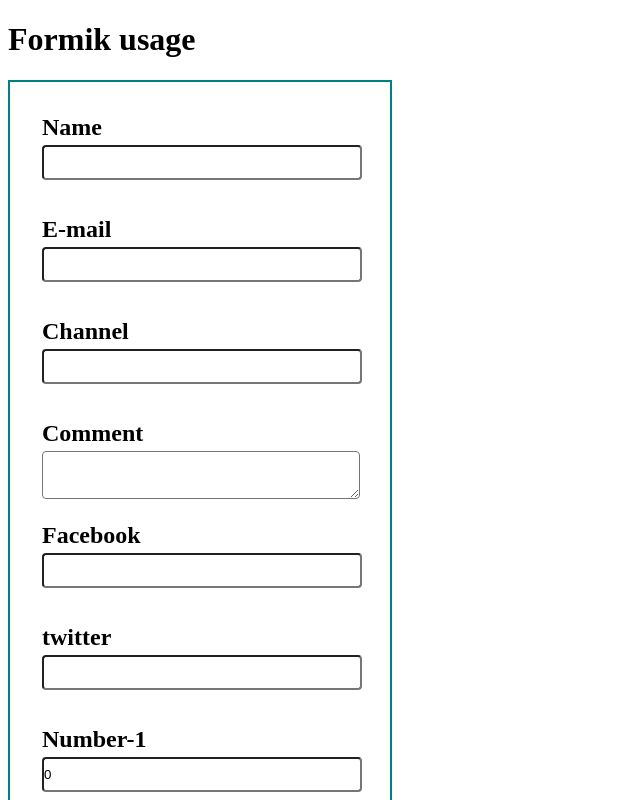
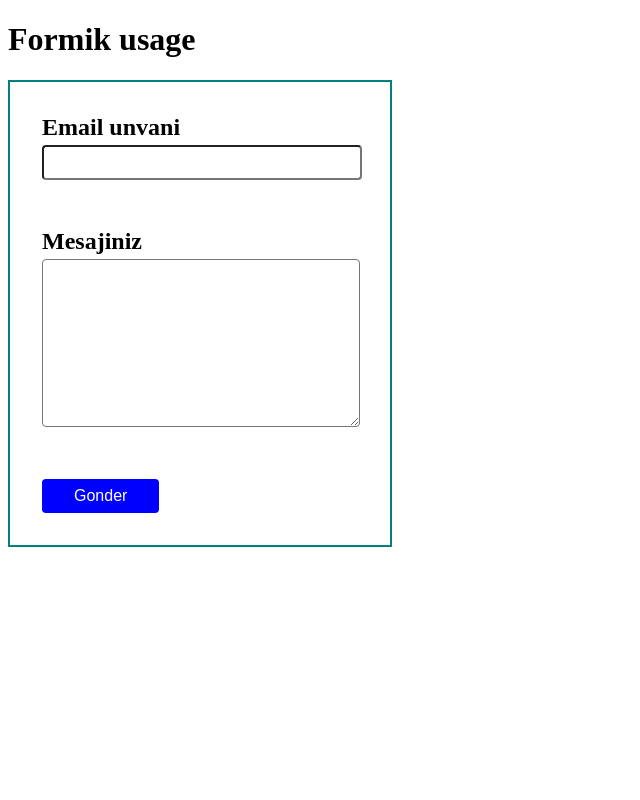
Before and after one commit to shamil-am/React-libs, a React (Create React App) app in the folder formik-lib/: page / in a window 1280 px wide. Shown: the top 800 px of the page, without its empty margins (0-640 px from the left). Built offline with nearby package versions, Linux system fonts and the light colour scheme; the HTML template or start-up script is replaced by a standard one.

Commit message:
formik updated

```diff
--- a/formik-lib/src/App.js
+++ b/formik-lib/src/App.js
@@ -1,10 +1,12 @@
-import FormExample from "./Components/Form";
+// import FormExample from "./Components/Form";
+import FormikContainer from "./FormikPro/FormikContainer";
 
 function App() {
   return (
     <div className="App">
       <h1>Formik usage</h1>
-      <FormExample />
+      {/* <FormExample /> */}
+      <FormikContainer />
     </div>
   );
 }
--- a/formik-lib/src/Components/Form.js
+++ b/formik-lib/src/Components/Form.js
@@ -23,9 +23,11 @@ const initialValues = {
   phoneNumbers: ["0", "1"],
   countries: [""],
 };
-const onSubmit = (values) => {
+const onSubmit = (values, onSubmitProps) => {
   window.alert("Form submitted!");
   console.log(values);
+  // console.log(onSubmitProps);
+  onSubmitProps.resetForm();
 };
 const validationSchema = Yup.object({
   name: Yup.string().required("Adinizi qeyd edin"),
--- /dev/null
+++ b/formik-lib/src/FormikPro/FormikContainer.js
@@ -0,0 +1,53 @@
+import React from "react";
+import { Formik, Form } from "formik";
+import * as Yup from "yup";
+import FormikControl from "./FormikControl";
+
+const FormikContainer = () => {
+  const initialValues = {
+    email: "",
+    message: "",
+  };
+  const validationSchema = Yup.object({
+    email: Yup.string()
+      .required("Emailinizi qeyd edin.")
+      .email("Yalnis email formati"),
+    message: Yup.string().required("Mesaj bosh ola bilmez"),
+  });
+  const onSubmit = (values) => {
+    window.alert("Sorgunuz qebul edildi!");
+    console.log("form submitted", values);
+  };
+  return (
+    <Formik
+      initialValues={initialValues}
+      validationSchema={validationSchema}
+      onSubmit={onSubmit}
+    >
+      {(formik) => {
+        return (
+          <Form noValidate>
+            <FormikControl
+              control="input"
+              type="email"
+              id="email"
+              name="email"
+              label="Email unvani"
+            />
+            <FormikControl
+              control="textarea"
+              type="text"
+              id="message"
+              name="message"
+              label="Mesajiniz"
+            />
+
+            <button type="submit">Gonder</button>
+          </Form>
+        );
+      }}
+    </Formik>
+  );
+};
+
+export default FormikContainer;
--- /dev/null
+++ b/formik-lib/src/FormikPro/FormikControl.js
@@ -0,0 +1,19 @@
+import Input from "./Input";
+import TextArea from "./TextArea";
+const FormikControl = (props) => {
+  const { control, ...rest } = props;
+  switch (control) {
+    case "input":
+      return <Input {...rest} />;
+    case "textarea":
+      return <TextArea {...rest} />;
+    case "select":
+    case "radio":
+    case "checkbox":
+    case "date":
+    default:
+      return null;
+  }
+};
+
+export default FormikControl;
--- /dev/null
+++ b/formik-lib/src/FormikPro/FormikPro.css
@@ -0,0 +1,38 @@
+form {
+    border: 2px solid teal;
+    display: inline-block;
+    padding: 2rem;
+    width: 25%;
+  }
+  form .form-control {
+    margin-bottom: 3rem;
+    position: relative;
+    /* height: 70px; */
+  }
+  form .form-control label {
+    display: block;
+    font-size: 1.5rem;
+    margin-bottom: 0.25rem;
+    font-weight: bold;
+  }
+  form .form-control input,
+  textarea {
+    width: 100%;
+    padding: 0.5rem 0;
+    border-radius: 0.25rem;
+  }
+  form .form-control .error-msg {
+    color: red;
+    font-weight: bold;
+    margin-top: 0.25rem;
+    margin-bottom: 0;
+  }
+  form button {
+    color: white;
+    font-size: 1rem;
+    background-color: blue;
+    padding: 0.5rem 2rem;
+    border: none;
+    outline: none;
+    border-radius: 0.25rem;
+  }
--- /dev/null
+++ b/formik-lib/src/FormikPro/Input.js
@@ -0,0 +1,16 @@
+import { Field, ErrorMessage } from "formik";
+import TextError from "./TextError";
+// component
+import './FormikPro.css'
+function Input(props) {
+  const { id, label, name, ...rest } = props;
+  return (
+    <div className="form-control">
+      <label htmlFor={id}>{label}</label>
+      <Field id={id} name={name} {...rest} />
+      <ErrorMessage name={name} component={TextError} />
+    </div>
+  );
+}
+
+export default Input;
--- /dev/null
+++ b/formik-lib/src/FormikPro/TextArea.js
@@ -0,0 +1,15 @@
+import { Field,ErrorMessage } from "formik";
+import TextError from "./TextError";
+
+const TextArea = (props) => {
+  const { id, label, name, ...rest } = props;
+  return (
+    <div className="form-control">
+      <label htmlFor={id}>{label}</label>
+      <Field as="textarea" name={name} id={id} cols="30" rows="10" />
+      <ErrorMessage name={name} component={TextError} />
+    </div>
+  );
+};
+
+export default TextArea;
--- /dev/null
+++ b/formik-lib/src/FormikPro/TextError.js
@@ -0,0 +1,28 @@
+import styled, { keyframes } from "styled-components";
+
+const textAnime = keyframes`
+    from {
+        opacity: 0
+    }
+    to {
+        opacity: 1;
+    }
+`;
+
+const TextErrorDiv = styled.div`
+  background-color: #f14a16;
+  color: #f0ece3;
+  animation: ${textAnime};
+  animation-duration: 2s;
+  animation-fill-mode: forwards;
+  animation-iteration-count: 1;
+  margin-top: 0.25rem;
+  padding: 0.25rem;
+  position: absolute;
+  bottom: -2rem;
+`;
+const TextError = ({ children }) => {
+  return <TextErrorDiv className="error">{children}</TextErrorDiv>;
+};
+
+export default TextError;
```
